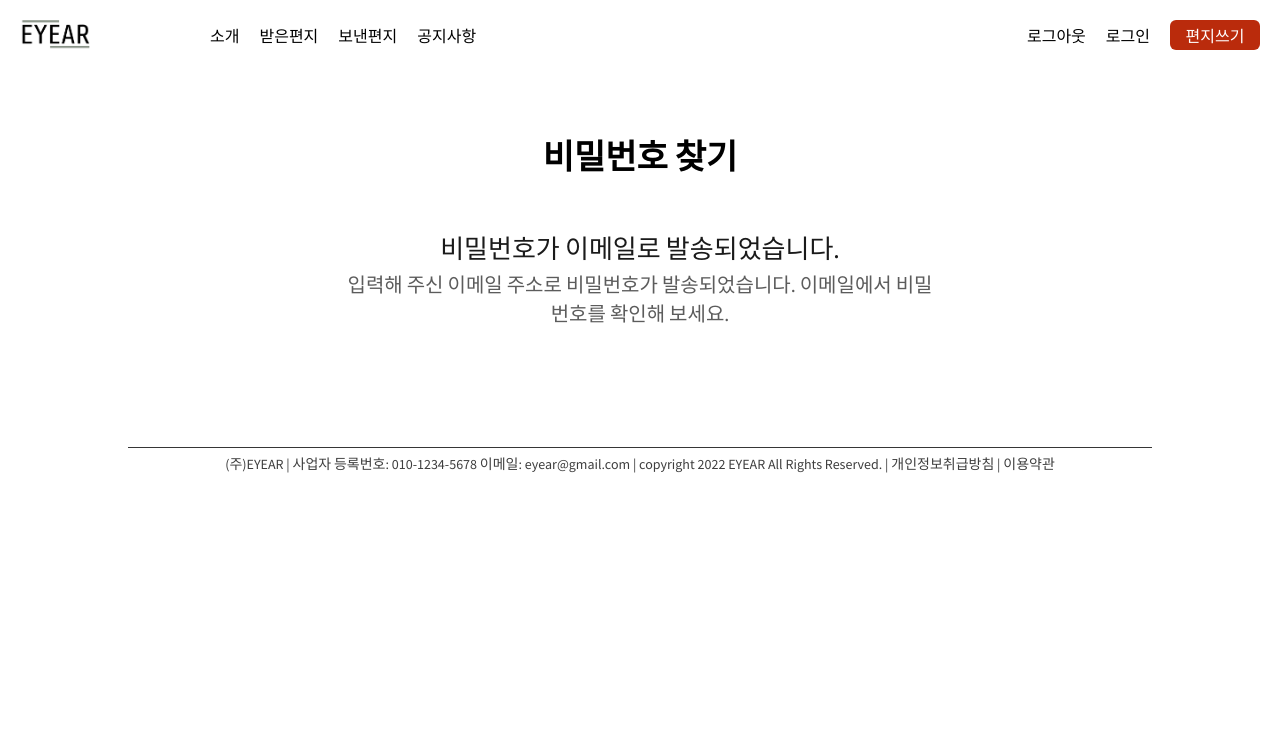
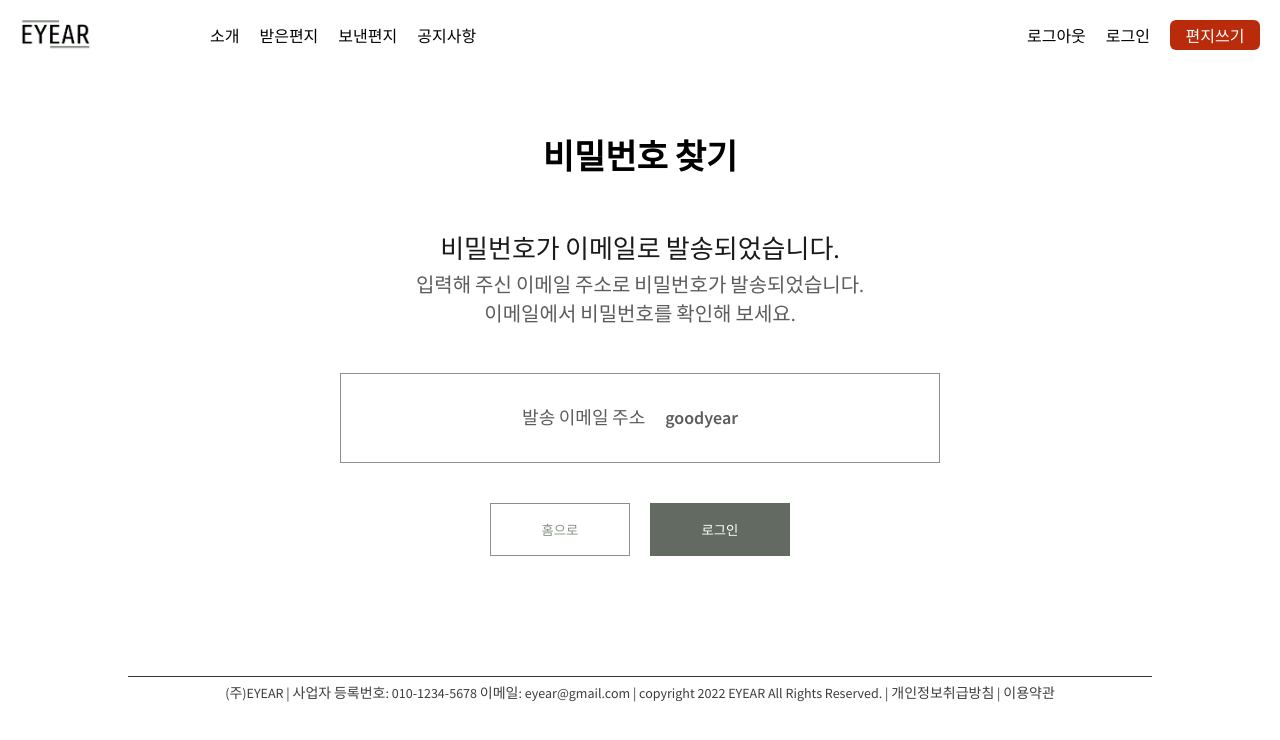
Before and after one commit to eyear22/eyear_frontend, a React (Create React App) app: page /findPwd/success in a window 1280 px wide. Shown: the top 740 px of the page. Built offline with nearby package versions, Linux system fonts and the light colour scheme.

Commit message:
[FEAT] 비밀번호 찾기 UI 완성

```diff
--- /dev/null
+++ b/src/components/findPwd/FindPwdResult.js
@@ -0,0 +1,71 @@
+import { useNavigate } from 'react-router-dom';
+import styled from 'styled-components';
+import { mobile } from '../../utils/responsive';
+
+const FindPwdResult = () => {
+  const navigate = useNavigate();
+  return (
+    <>
+      <Container>
+        <Text>
+          발송 이메일 주소 <p>goodyear</p>
+        </Text>
+      </Container>
+      <ButtonWrap>
+        <button className="leftBtn" onClick={() => navigate('/')}>
+          홈으로
+        </button>
+        <button className="rightBtn" onClick={() => navigate('/login')}>
+          로그인
+        </button>
+      </ButtonWrap>
+    </>
+  );
+};
+
+const Container = styled.section`
+  margin-top: 46px;
+  border: 1px solid #889287;
+  padding: 30px 40px;
+  ${mobile({ padding: 20 })}
+`;
+
+const Text = styled.div`
+  display: flex;
+  justify-content: center;
+  color: #5c5c5c;
+  font-size: 18px;
+  line-height: 28px;
+  white-space: nowrap;
+  ${mobile({ fontSize: 16 })}
+  p {
+    margin: 0 20px;
+    font-weight: 600;
+    color: #5c5c5c;
+  }
+`;
+
+const ButtonWrap = styled.div`
+  display: flex;
+  margin-top: 40px;
+  justify-content: center;
+  .leftBtn {
+    width: 140px;
+    padding: 16px;
+    color: #889287;
+    background: #fff;
+    border: 1px solid #889287;
+    cursor: pointer;
+    margin-right: 20px;
+  }
+  .rightBtn {
+    width: 140px;
+    padding: 16px;
+    color: #ffffff;
+    background: #626a61;
+    border: 1px solid #626a61;
+    cursor: pointer;
+  }
+`;
+
+export default FindPwdResult;
--- a/src/components/findPwd/FindPwdSuccessContainer.js
+++ b/src/components/findPwd/FindPwdSuccessContainer.js
@@ -1,4 +1,5 @@
 import Layout from '../common/Layout';
+import FindPwdResult from './FindPwdResult';
 import FindPwdTop from './FindPwdTop';
 
 const FIndPwdSuccessContainer = () => {
@@ -9,6 +10,7 @@ const FIndPwdSuccessContainer = () => {
           question="비밀번호가 이메일로 발송되었습니다."
           desc={'입력해 주신 이메일 주소로 비밀번호가 발송되었습니다.' + '\n' + ' 이메일에서 비밀번호를 확인해 보세요.'}
         />
+        <FindPwdResult />
       </Layout>
     </>
   );
--- a/src/components/findPwd/FindPwdTop.js
+++ b/src/components/findPwd/FindPwdTop.js
@@ -35,6 +35,7 @@ const Desc = styled.h1`
   font-size: 20px;
   text-align: center;
   color: #5c5c5c;
+  white-space: pre-line;
   ${mobile({ fontSize: 16 })}
 `;
 
```
